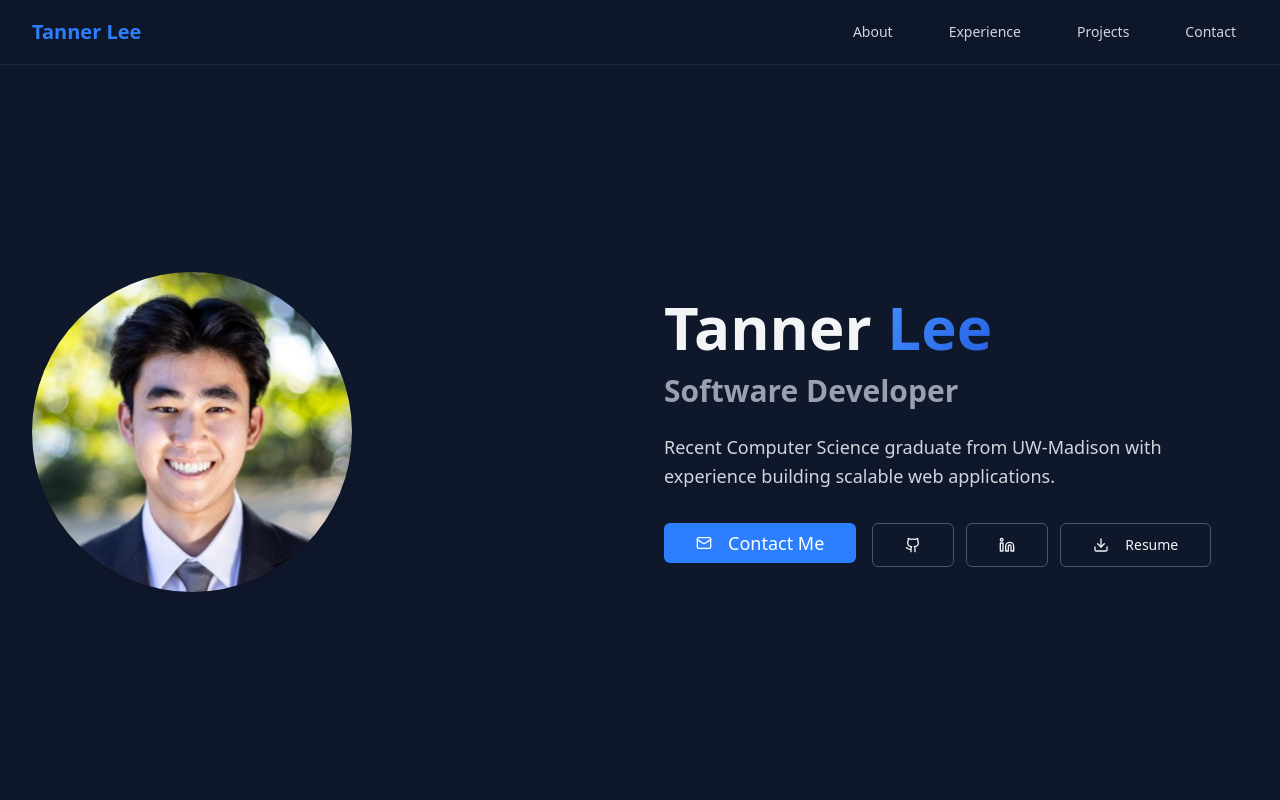
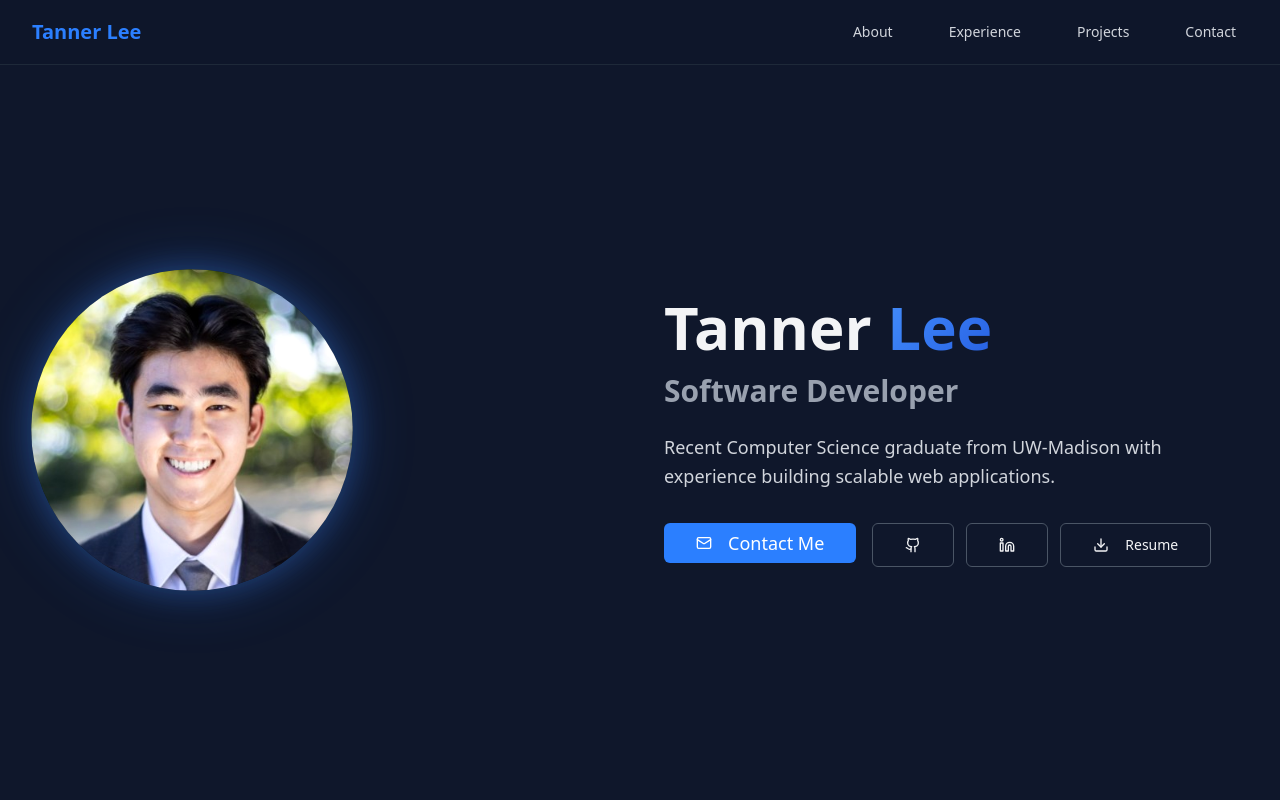
Before and after one commit to tannerlee119/Tanner-Lee-Personal-Portfolio, a Next.js app: page / in a window 1280 px wide. In both pictures the pointer is over the element 192 px from the left and 432 px from the top of the page. Shown: the top 800 px of the page. Built offline with nearby package versions, Linux system fonts and the light colour scheme.

Commit message:
Refactor hover effects in globals.css for improved interactivity. Update .DS_Store with new binary data.

```diff
--- a/src/app/globals.css
+++ b/src/app/globals.css
@@ -289,15 +289,17 @@
 }
 
 .hover-magnetic:hover {
-  animation: magneticHover 0.2s ease-out forwards;
+  transform: scale(1.01);
+  filter: brightness(1.02);
 }
 
 .card-hover-effect {
-  transition: all 0.3s ease-out;
+  transition: transform 0.3s ease-out, box-shadow 0.3s ease-out;
 }
 
 .card-hover-effect:hover {
-  animation: cardHover 0.3s ease-out forwards;
+  transform: translateY(-2px) scale(1.005);
+  box-shadow: 0 8px 16px -4px rgba(59, 130, 246, 0.05), 0 4px 8px -2px rgba(0, 0, 0, 0.1);
 }
 
 .text-shimmer {
```
Also changed, not shown: 1 other file (tests, documents, lock files or other folders).
